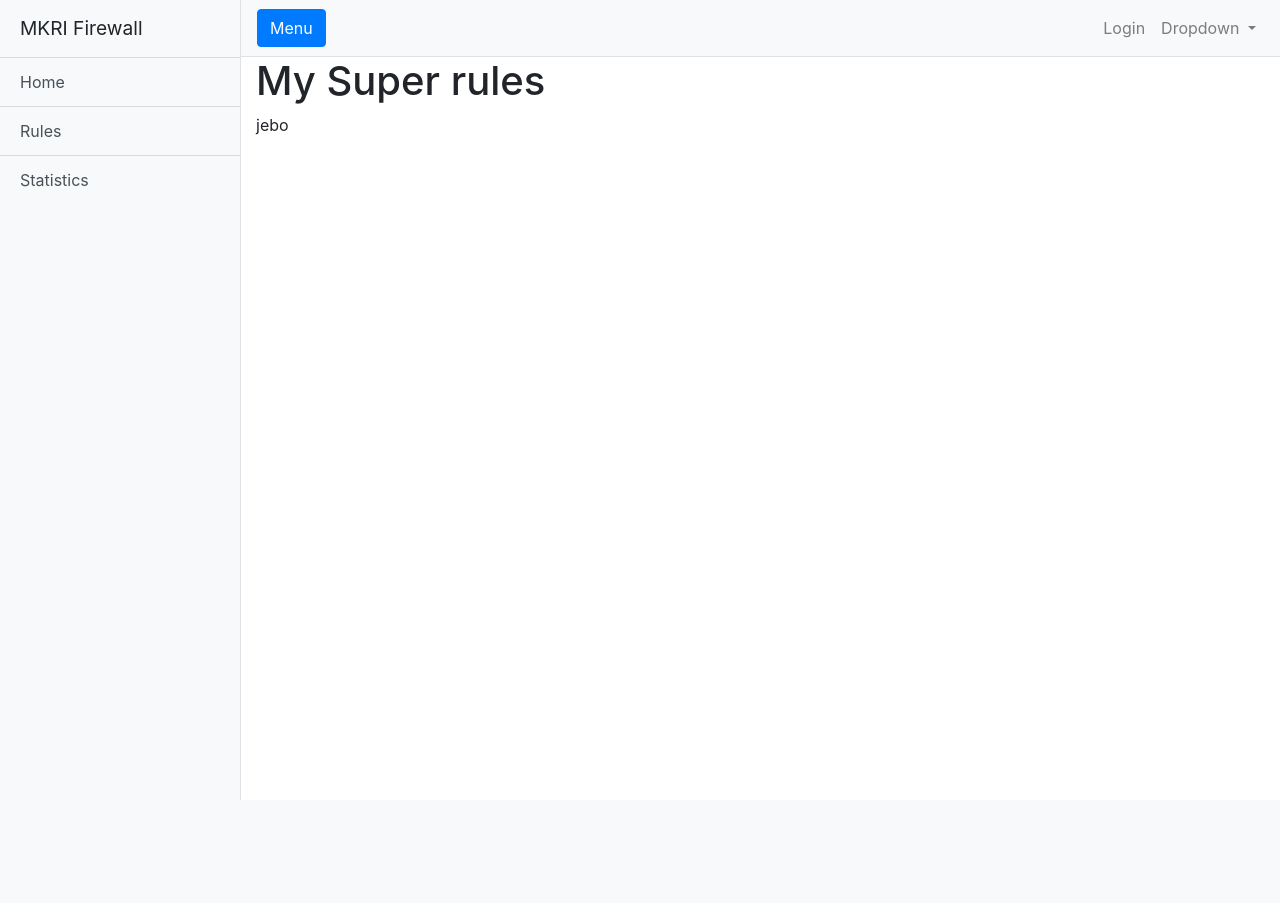
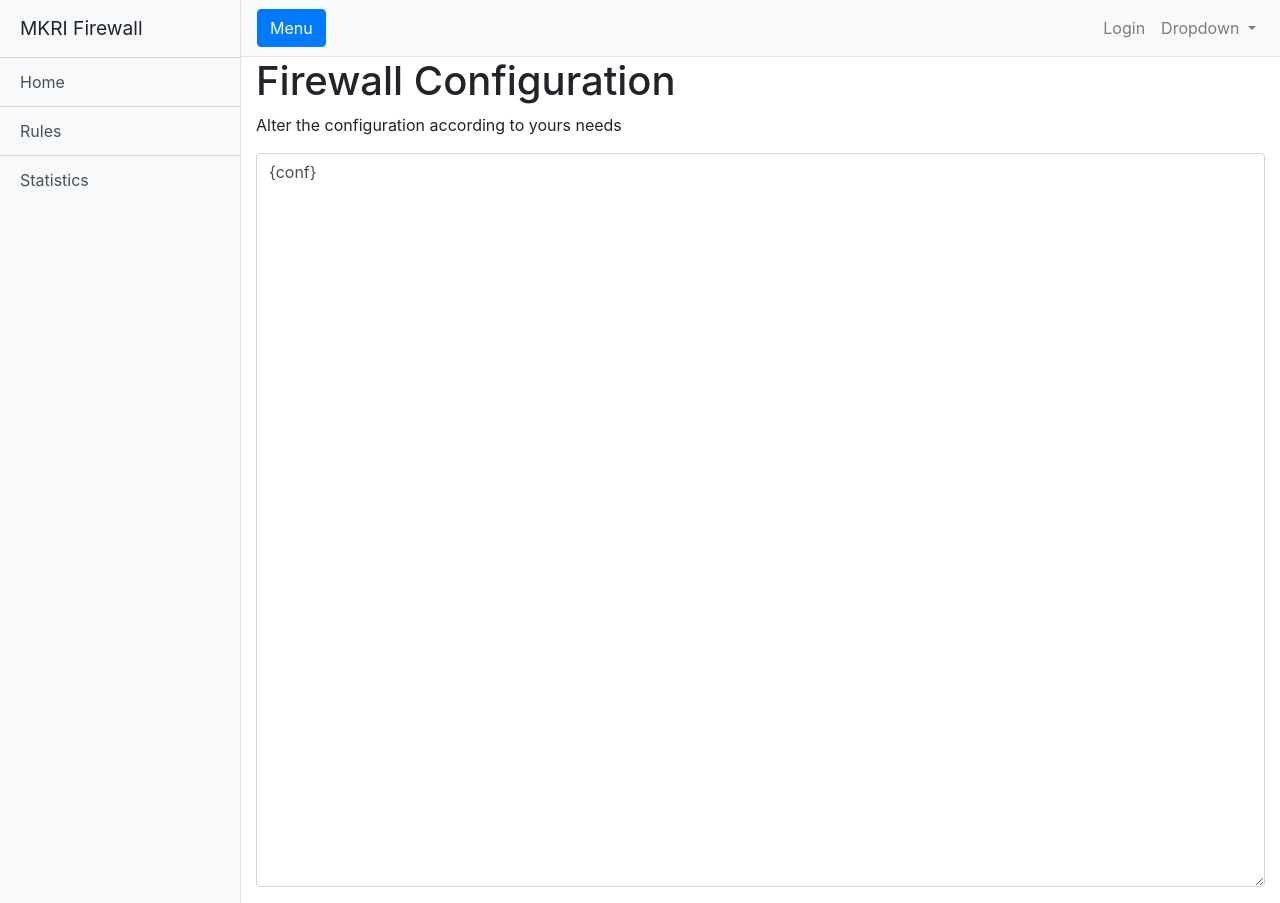
Before and after one commit to adiosnb/MKRI, a Django app: page /rules/ in a window 1280 px wide. Before the commit the page ends 800 px from the top, so only its background shows below. Run offline with Django 3.2, Linux system fonts and the light colour scheme; some libraries are stand-ins or nearby versions.

Commit message:
[front-end] bck

```diff
--- a/mkrifirewall/firewall/templates/firewall/rules.html
+++ b/mkrifirewall/firewall/templates/firewall/rules.html
@@ -1,7 +1,16 @@
 {% extends "firewall/base.html" %}
 {% block body %}
-<h1>
-	My Super rules
-</h1>
-<p> jebo
+    <h1>
+        Firewall Configuration
+    </h1>
+
+    <p>Alter the configuration according to yours needs</p>
+    <form>
+        <div class="form-group">
+{#            <label for="exampleFormControlTextarea1">Current Configuration</label>#}
+
+            <textarea class="form-control" id="exampleFormControlTextarea1" rows="30">{{ conf }}</textarea>
+        </div>
+    </form>
+
 {% endblock body %}
--- a/mkrifirewall/firewall/views.py
+++ b/mkrifirewall/firewall/views.py
@@ -1,13 +1,18 @@
 from django.shortcuts import render
 from django.http import HttpResponse
+
+from firewall.sys_utils.nftables import NFTables
+
 
 # Create your views here.
 
 def home(request):
     return render(request, 'firewall/home.html')
 
+
 def stats(request):
     return render(request, 'firewall/stats.html')
 
+
 def rules(request):
-    return render(request, 'firewall/rules.html')
+    return render(request, 'firewall/rules.html', {'conf': NFTables.get_current_configuration()})
```
